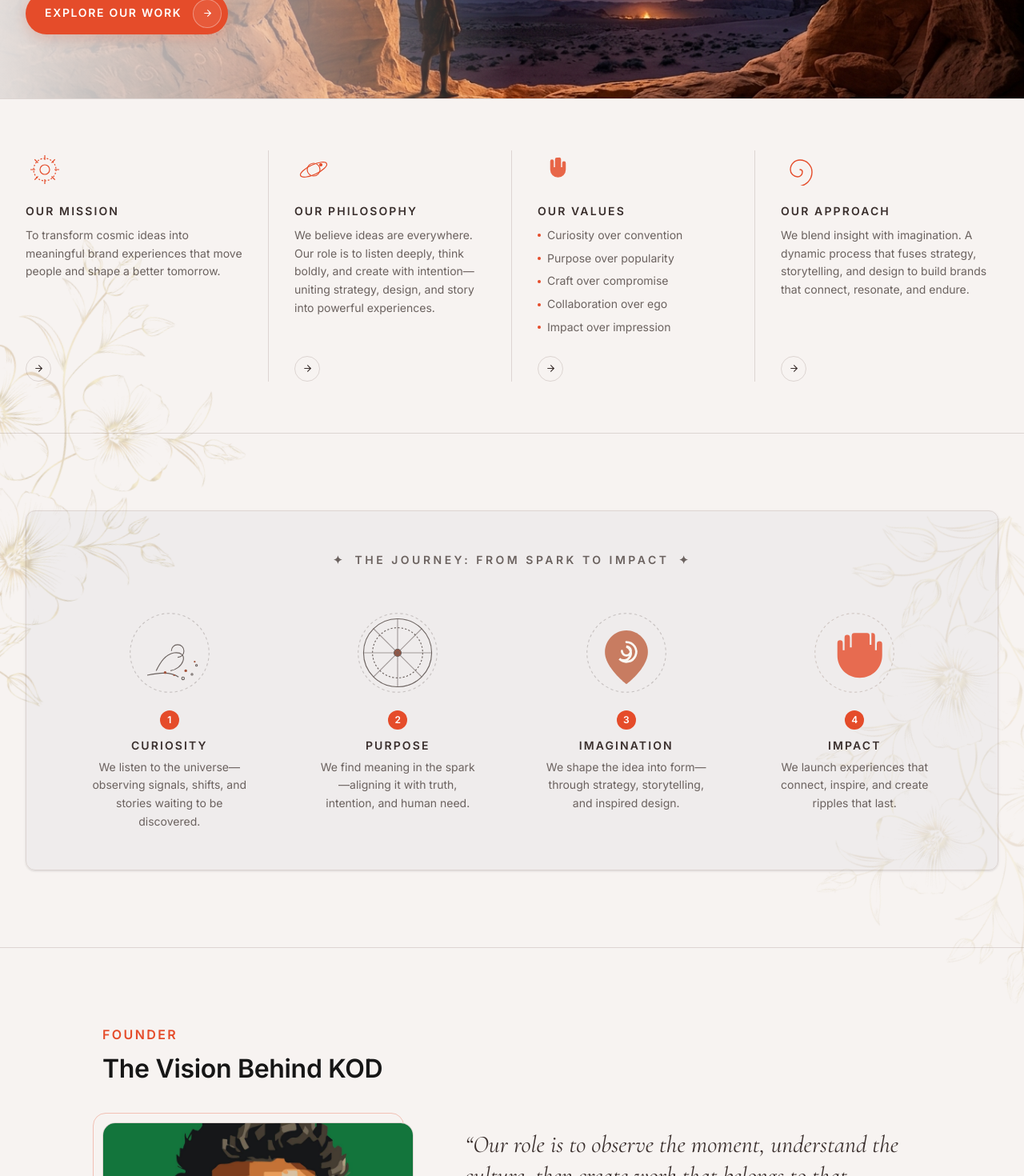
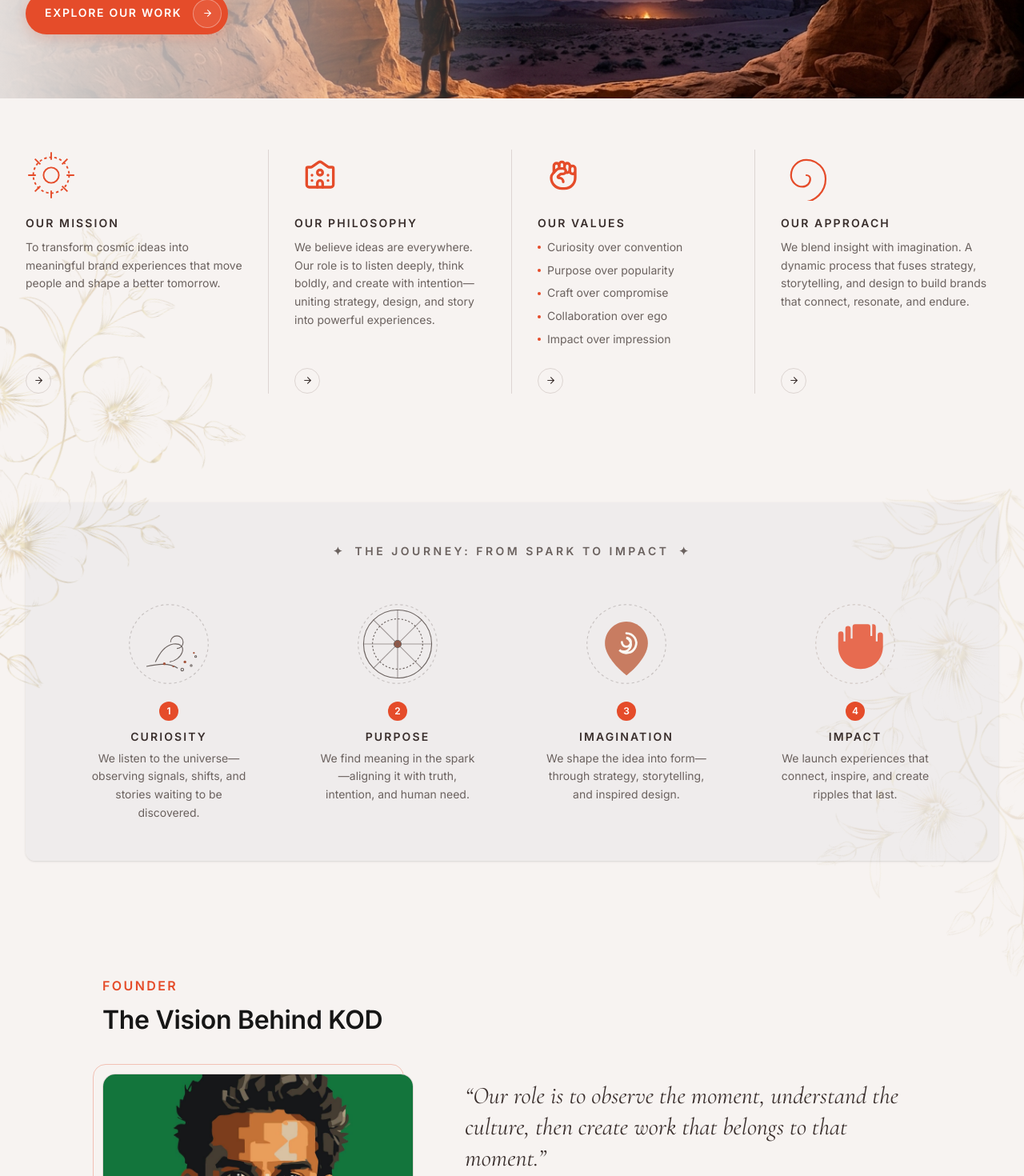
Before and after one commit to Lunor-Labs/kod-universe, a Next.js app: page /our-universe in a window 1280 px wide. Shown: the part 420-1890 px from the top of the page at 80% size. Built offline with nearby package versions, Linux system fonts and the light colour scheme; a web font is replaced by a local one.

Commit message:
our story page ui improvements

```diff
--- a/features/our-universe/CorePillars.tsx
+++ b/features/our-universe/CorePillars.tsx
@@ -1,19 +1,19 @@
 import Link from "next/link";
-import { ArrowRight } from "lucide-react";
+import { ArrowRight, HandFist, University } from "lucide-react";
 
 export function CorePillars() {
   return (
     <section
-      className="border-t border-b border-kod-border bg-kod-canvas py-12 md:py-16"
+      className="bg-kod-canvas py-12 md:py-16"
       aria-label="Core Pillars"
     >
       <div className="container-site">
         <div className="grid grid-cols-1 md:grid-cols-2 lg:grid-cols-4 gap-8 lg:gap-0 lg:divide-x divide-kod-border">
           <div className="lg:px-8 first:pl-0 flex flex-col justify-between">
             <div>
-              <div className="w-12 h-12 mb-5 text-kod-orange flex items-center justify-center">
+              <div className="w-16 h-16 mb-5 text-kod-orange flex items-center justify-center">
                 <svg
-                  className="w-10 h-10"
+                  className="w-16 h-16"
                   viewBox="0 0 40 40"
                   fill="none"
                   stroke="currentColor"
@@ -41,24 +41,8 @@ export function CorePillars() {
 
           <div className="lg:px-8 flex flex-col justify-between">
             <div>
-              <div className="w-12 h-12 mb-5 text-kod-orange flex items-center justify-center">
-                <svg
-                  className="w-10 h-10"
-                  viewBox="0 0 40 40"
-                  fill="none"
-                  stroke="currentColor"
-                  strokeWidth="1.2"
-                >
-                  <circle cx="20" cy="20" r="8" />
-                  <ellipse
-                    cx="20"
-                    cy="20"
-                    rx="18"
-                    ry="6"
-                    transform="rotate(-25 20 20)"
-                  />
-                  <circle cx="29" cy="14" r="1.5" fill="currentColor" />
-                </svg>
+              <div className="w-16 h-16 mb-5 text-kod-orange flex items-center justify-center">
+                <University className="w-10 h-10"/>
               </div>
               <h3 className="pillar-heading mb-3">Our Philosophy</h3>
               <p className="text-kod-text-2 text-sm leading-relaxed mb-6">
@@ -78,17 +62,8 @@ export function CorePillars() {
 
           <div className="lg:px-8 flex flex-col justify-between">
             <div>
-              <div className="w-12 h-12 mb-5 text-kod-orange flex items-center justify-center">
-                <svg
-                  className="w-9 h-9"
-                  viewBox="0 0 24 24"
-                  fill="currentColor"
-                >
-                  <path
-                    d="M12 2a1.5 1.5 0 0 0-1.5 1.5v6.5h-1V5a1.5 1.5 0 0 0-3 0v7a6.5 6.5 0 0 0 13 0V6.5a1.5 1.5 0 0 0-3 0V10h-1V3.5A1.5 1.5 0 0 0 13.5 2h-1.5z"
-                    opacity="0.85"
-                  />
-                </svg>
+              <div className="w-16 h-16 mb-5 text-kod-orange flex items-center justify-center">
+                <HandFist className="w-10 h-10"/>
               </div>
               <h3 className="pillar-heading mb-3">Our Values</h3>
               <ul className="text-kod-text-2 text-sm leading-relaxed space-y-1.5 mb-6">
@@ -117,9 +92,9 @@ export function CorePillars() {
 
           <div className="lg:px-8 last:pr-0 flex flex-col justify-between">
             <div>
-              <div className="w-12 h-12 mb-5 text-kod-orange flex items-center justify-center">
+              <div className="w-16 h-16 mb-5 text-kod-orange flex items-center justify-center">
                 <svg
-                  className="w-10 h-10"
+                  className="w-16 h-16"
                   viewBox="0 0 40 40"
                   fill="none"
                   stroke="currentColor"
--- a/features/our-universe/FounderPanel.tsx
+++ b/features/our-universe/FounderPanel.tsx
@@ -6,7 +6,7 @@ import { FacebookIcon, InstagramIcon, LinkedinIcon } from "@/components/ui/Socia
 export function FounderPanel() {
   return (
     <section
-      className="section-padding bg-kod-canvas border-t border-kod-border"
+      className="section-padding-sm bg-kod-canvas"
       aria-label="Founder Biography"
     >
       <div className="container-site">
--- a/features/our-universe/OurUniverseCTA.tsx
+++ b/features/our-universe/OurUniverseCTA.tsx
@@ -6,7 +6,7 @@ export function OurUniverseCTA() {
   return (
     <section className="pb-20 md:pb-28" aria-label="Call to action">
       <div className="container-site">
-        <div className="relative rounded-xl overflow-hidden border border-kod-border shadow-sm">
+        <div className="relative rounded-xl overflow-hidden">
           <div className="absolute inset-0 z-0">
             <Image
               src="/our-story-cta.jpg"
--- a/features/our-universe/TheJourney.tsx
+++ b/features/our-universe/TheJourney.tsx
@@ -102,9 +102,9 @@ const steps = [
 
 export function TheJourney() {
   return (
-    <section className="section-padding" aria-label="The Journey">
+    <section className="section-padding-sm" aria-label="The Journey">
       <div className="container-site">
-        <div className="border border-kod-border rounded-xl bg-kod-mist/70 p-8 sm:p-12 shadow-sm">
+        <div className="rounded-xl bg-kod-mist/70 p-8 sm:p-12 shadow-sm">
           <div className="text-center mb-12">
             <div className="inline-flex items-center gap-3 text-sm font-semibold tracking-[0.25em] uppercase text-kod-text-2">
               <span aria-hidden="true">✦</span>
```
